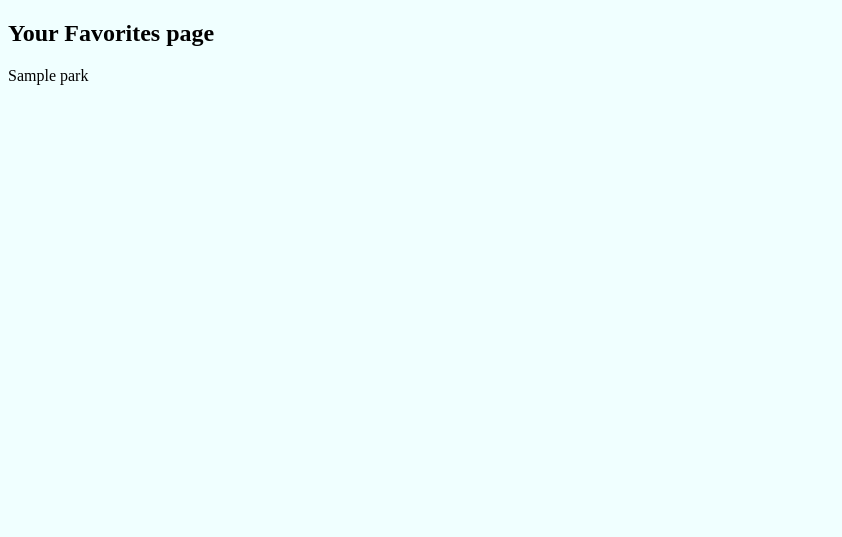
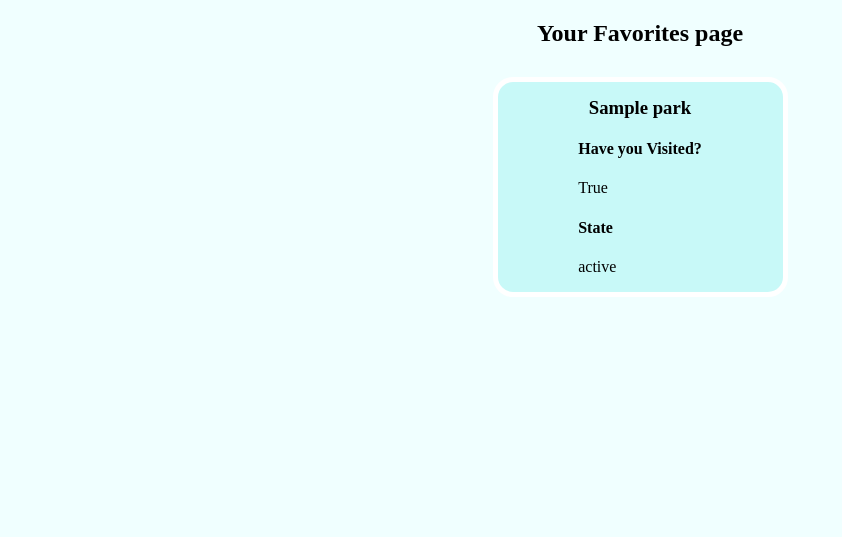
Before and after one commit to mmrice22/hb-final-project, a Flask app: page /favorites in a window 1280 px wide. Shown: the top 537 px of the page, without its empty margins (0-842 px from the left). Run offline with Flask 2, Linux system fonts and the light colour scheme; the visitor is signed in with stand-in values (Sample User, id 1); tables that the repository leaves empty hold one stand-in row (values such as "Sample post"); some libraries are stand-ins or nearby versions.

Commit message:
fixed rogue div

```diff
--- a/templates/favorites.html
+++ b/templates/favorites.html
@@ -1,10 +1,18 @@
 {% extends 'base.html' %} {% block body %}
 
-<h2>Your Favorites page</h2>
-<div class="favorites-container">
+<h2 id="results-header">Your Favorites page</h2>
+<div id="search-results">
   {% for favorite in user_faves %}
-  <div class="favorited-park"></div>
-  {{favorite.park.name}} {% endfor %}
+  <div class="parks-container">
+    <div class="parks-content">
+      <h3 class="park-name">{{favorite.park.name}}</h3>
+      <h4 class="has-been-header">Have you Visited?</h4>
+      <p class="has-been">{{favorite.has_been}}</p>
+      <h4 class="favorite-state-header">State</h4>
+      <p class="favorite-state">{{favorite.park.state}}</p>
+    </div>
+  </div>
+  {% endfor %}
 </div>
 
 {% endblock %}
```
